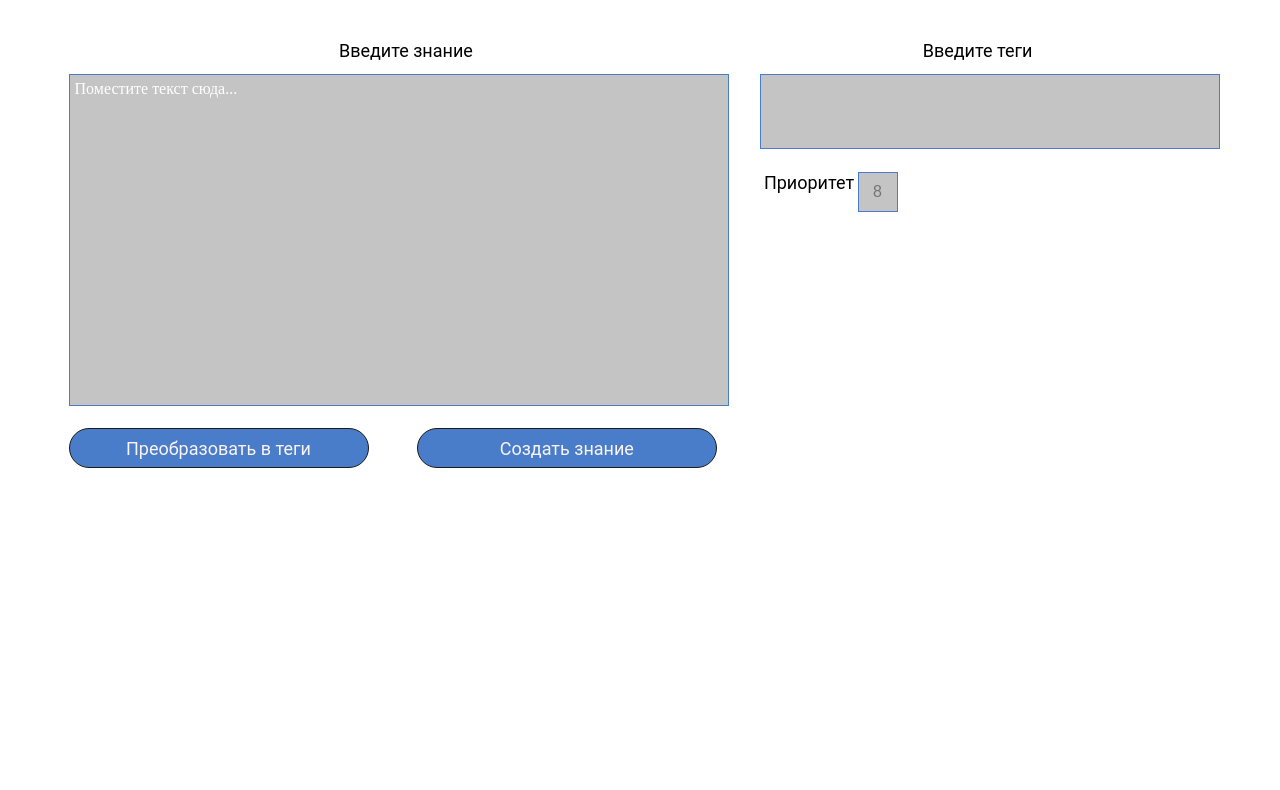
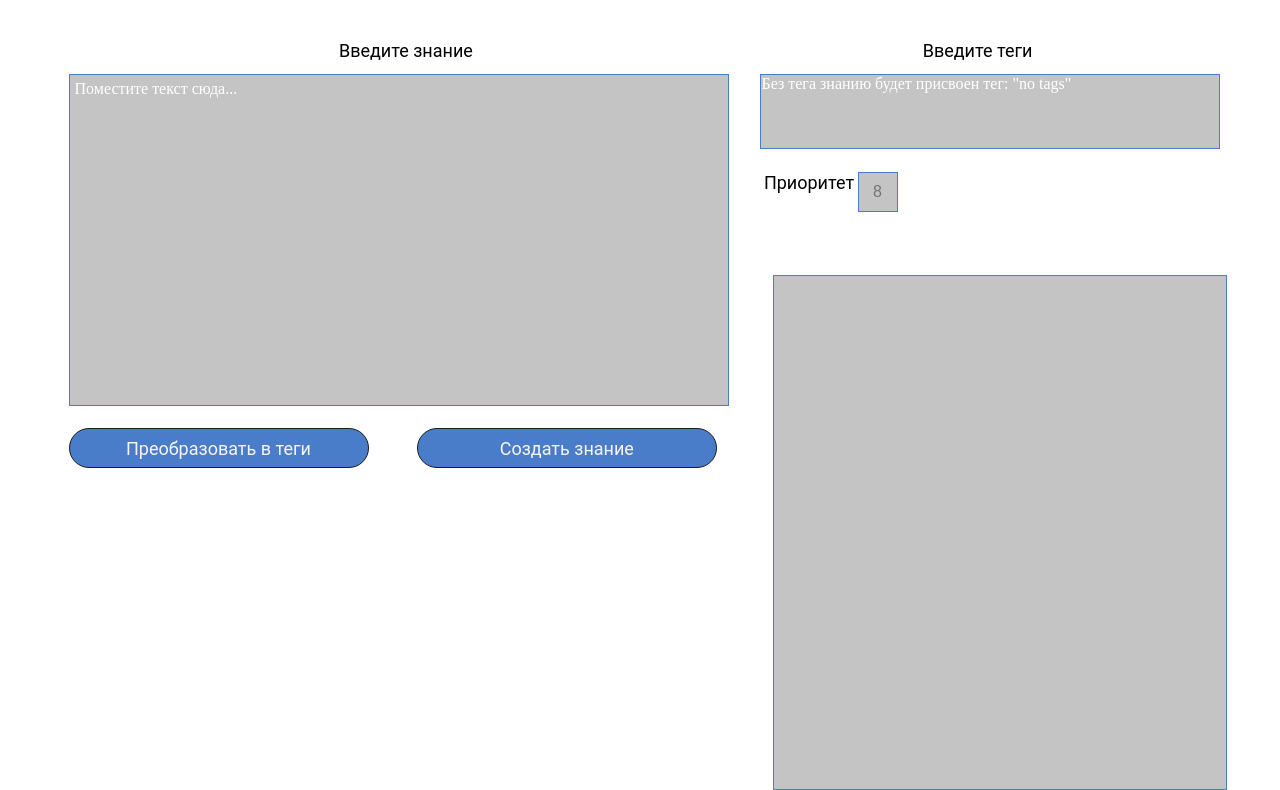
Before and after one commit to Kosted/my_knowledge, a Django app: page /create_memory/ in a window 1280 px wide. Shown: the part 90-880 px from the top of the page. Before the commit the page ends 558 px from the top, so only its background shows below. Run offline with Django 3.2, Linux system fonts and the light colour scheme; the visitor is signed in with stand-in values (Sample User, id 1).

Commit message:
more updates

```diff
--- a/knowledge/views.py
+++ b/knowledge/views.py
@@ -98,7 +98,10 @@ def create_memory(request):
             memory.tags.add(tag)
             tag.inc_count()
             tag.save()
-        context = {"message": text[0:60]}
+        if len(text) < 60:
+            context = {"message": text}
+        else:
+            context = {"message": text[0:60]+"..."}
         return render(request, 'knowledge/create_memory.html', context)
 
     elif request.method == "GET":
--- a/project/settings.py
+++ b/project/settings.py
@@ -143,8 +143,8 @@ USE_TZ = True
 STATIC_ROOT = os.path.join(PUBLIC_ROOT, 'static')
 STATIC_URL = '/static/'
 
-# MEDIA_ROOT = os.path.join(PUBLIC_ROOT, 'media')
-# MEDIA_URL = '/media/'
+MEDIA_ROOT = os.path.join(PUBLIC_ROOT, 'media')
+MEDIA_URL = '/media/'
 
 STATICFILES_DIRS = (
     os.path.join(BASE_DIR, 'static'),
--- a/static/knowledge/base_style.css
+++ b/static/knowledge/css/base_style.css
@@ -69,3 +69,23 @@ text-align: center;
 
 color: #000000;
 }
+
+/*temp*/
+
+img.temp{
+display:inline;
+background: #C4C4C4;
+box-sizing: border-box;
+}
+
+.tag_{
+display: inline;
+margin:0;
+padding: 3px 6px;
+
+}
+div.block{
+display:inline;
+border:solid black 1px;
+}
+/*end temp*/
--- a/static/knowledge/tags_section.css
+++ b/static/knowledge/css/tags_section.css
@@ -104,15 +104,22 @@ text-align:-webkit-center
 }
 
 div.converted_tags{
-display:none;
+  display: block;
 position: absolute;
-left: 0%;
-right: 0%;
-top: 9.5%;
-bottom: 0%;
+width: 454px;
+height: 515px;
+left: 704px;
+top: 235px;
 
 background: #C4C4C4;
 border: 1px solid #4A7DC9;
 box-sizing: border-box;
+}
+
+.tag_button{
+margin-top: 6px;
+margin-left: 6px;
+padding: 3px 6px;
+display: inline;
 
 }
--- a/static/knowledge/js_script.js
+++ /dev/null
@@ -1,11 +0,0 @@
-convertButton = document.getElementsByClassName("buttonConvert")[0]
-
-convertButton.onclick = function(e){
-console.log("click! преобразовать")
-}
-
-convertButton = document.getElementsByClassName("buttonConvert")[1]
-
-convertButton.onclick = function(e){
-console.log("click! создать")
-}
--- a/templates/knowledge/base.html
+++ b/templates/knowledge/base.html
@@ -2,14 +2,18 @@
 <html lang="en">
 <head>
     {% load static %}
-    <link rel="stylesheet" type="text/css" href="{% static 'knowledge/base_style.css' %}">
-    <link rel="stylesheet" type="text/css" href="{% static 'knowledge/indexStyle.css' %}">
-    <link rel="stylesheet" type="text/css" href="{% static 'knowledge/tags_section.css' %}">
-    <link rel="stylesheet" type="text/css" href="{% static 'knowledge/header.css' %}">
+    <link rel="stylesheet" type="text/css" href="{% static 'knowledge/css/base_style.css' %}">
+    <link rel="stylesheet" type="text/css" href="{% static 'knowledge/css/indexStyle.css' %}">
+    <link rel="stylesheet" type="text/css" href="{% static 'knowledge/css/tags_section.css' %}">
+    <link rel="stylesheet" type="text/css" href="{% static 'knowledge/css/header.css' %}">
 </head>
 
 <body>
+<script>
 
+
+    var url_create_memory= "{% url 'knowledge:create_memory'  %}"
+</script>
 {% include 'knowledge/header.html' %}
 <main>
 {% block content %}
--- a/templates/knowledge/create_memory.html
+++ b/templates/knowledge/create_memory.html
@@ -7,13 +7,15 @@
 {% if message != "" %}
 <div class="message" >
     <div class="message_text">
-        Создано знание: "{{ message }}..."
+        Создано знание: "{{ message }}"
 
     </div>
 </div>
 {% endif %}
 {% include 'knowledge/tags_section.html' %}
-<!--<script src="convert_to_tags.js"></script>-->
-<script src="knowledge/js_script.js"></script>
+<!--<script type="text/javascript" src="/static/knowledge/create_memory.js "></script>-->
+<!--{% load static %}-->
+
+<script type="text/javascript" src="{% static '/knowledge/js/convert_to_tags.js' %}"></script>
 
 {% endblock %}
```
Also changed, not shown: static/knowledge/js/create_memory.js (added, +46 -0 lines), templates/knowledge/index.html (+5 -3 lines), templates/knowledge/tags_section.html (+3 -53 lines), knowledge/media/__init__.py (added), knowledge/media/knowledge/__init__.py (added), static/knowledge/css/__init__.py (added), static/knowledge/css/header.css (renamed from static/knowledge/header.css), static/knowledge/css/indexStyle.css (renamed from static/knowledge/indexStyle.css), static/knowledge/img/__init__.py (added), static/knowledge/img/delete_icon.png (added), static/knowledge/js/__init__.py (added), static/knowledge/js/convert_to_tags.js (renamed from static/knowledge/convert_to_tags.js).
